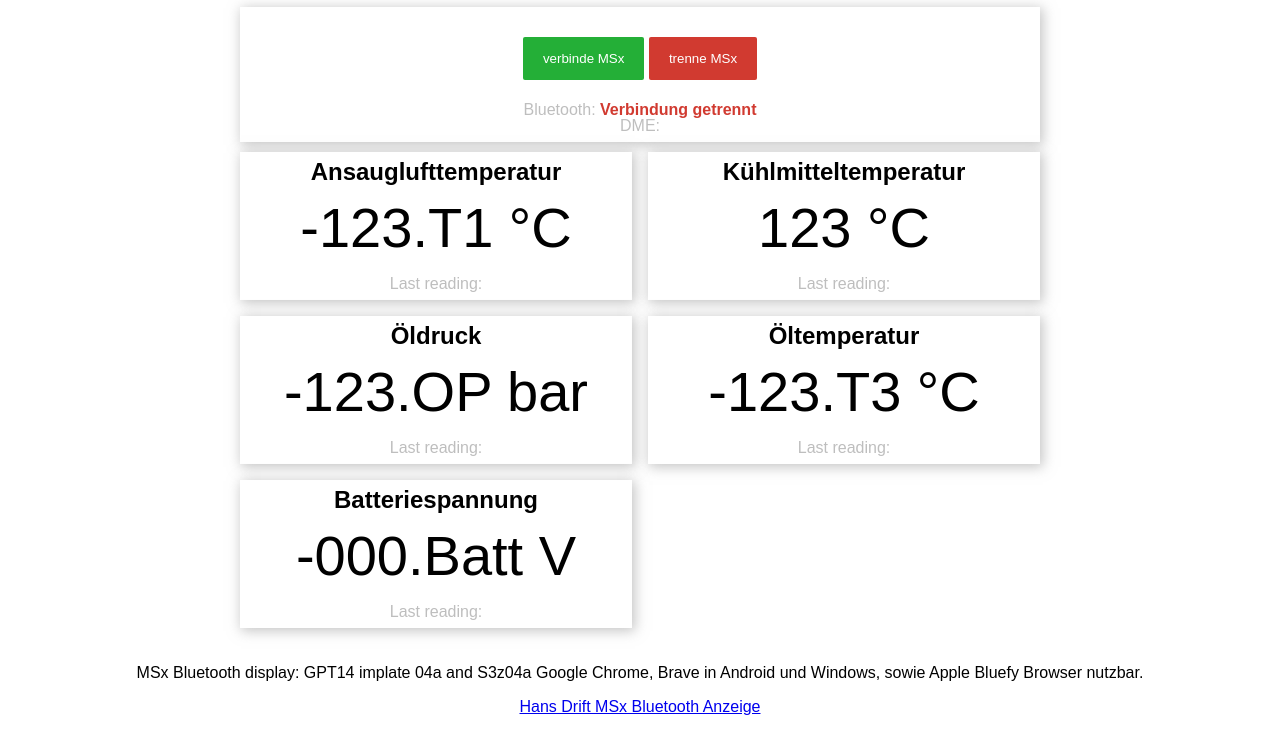
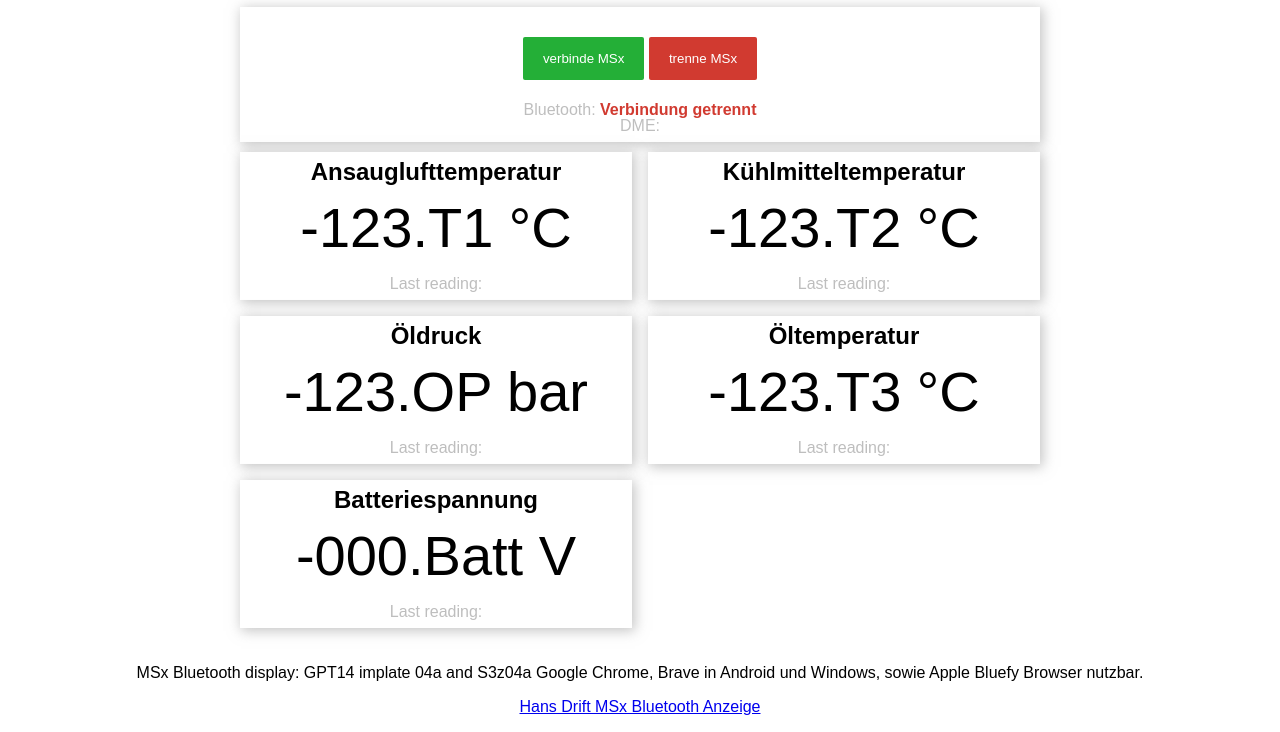
Before and after one commit to HansDrift/MSxTest02, a plain HTML site: page index20.html in a window 1280 px wide. Shown: the part 102-834 px from the top of the page. Drawn offline with Linux system fonts and the light colour scheme.

Commit message:
Update index20.html

```diff
--- a/index20.html
+++ b/index20.html
@@ -144,7 +144,7 @@ MSx Bluetooth display: i15 korr 04a and S3z04a Google Chrome, Brave in Android u
 
             <div class="card" id="KT">
                 <h2>Kühlmitteltemperatur</h2>
-                <p class="reading"><span id="valueT2Container">123</span> °C</p>
+                <p class="reading"><span id="valueT2Container">-123.T2</span> °C</p>
                 <p class="gray-label">Last reading: <span id="timestampT2"></span></p>
             </div>
 
```
